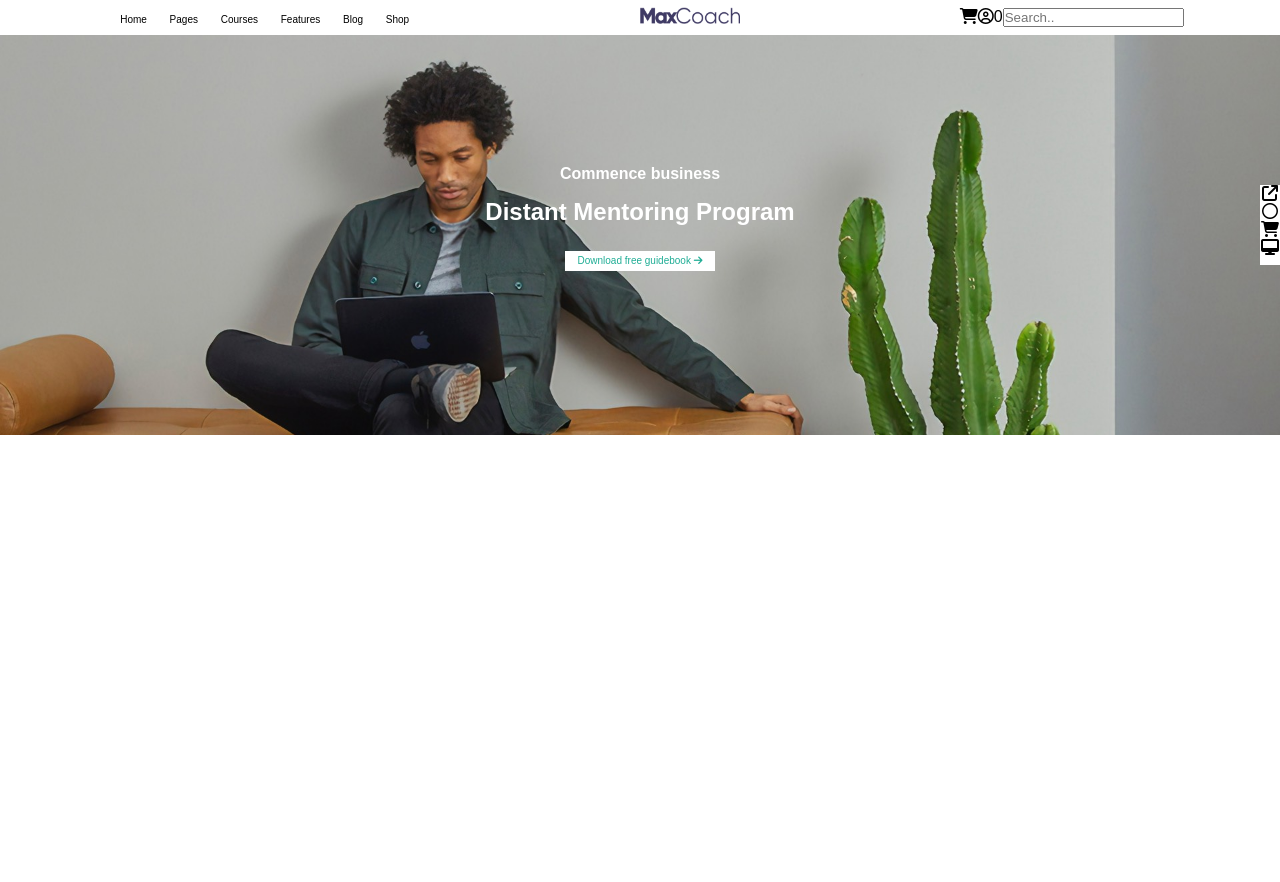
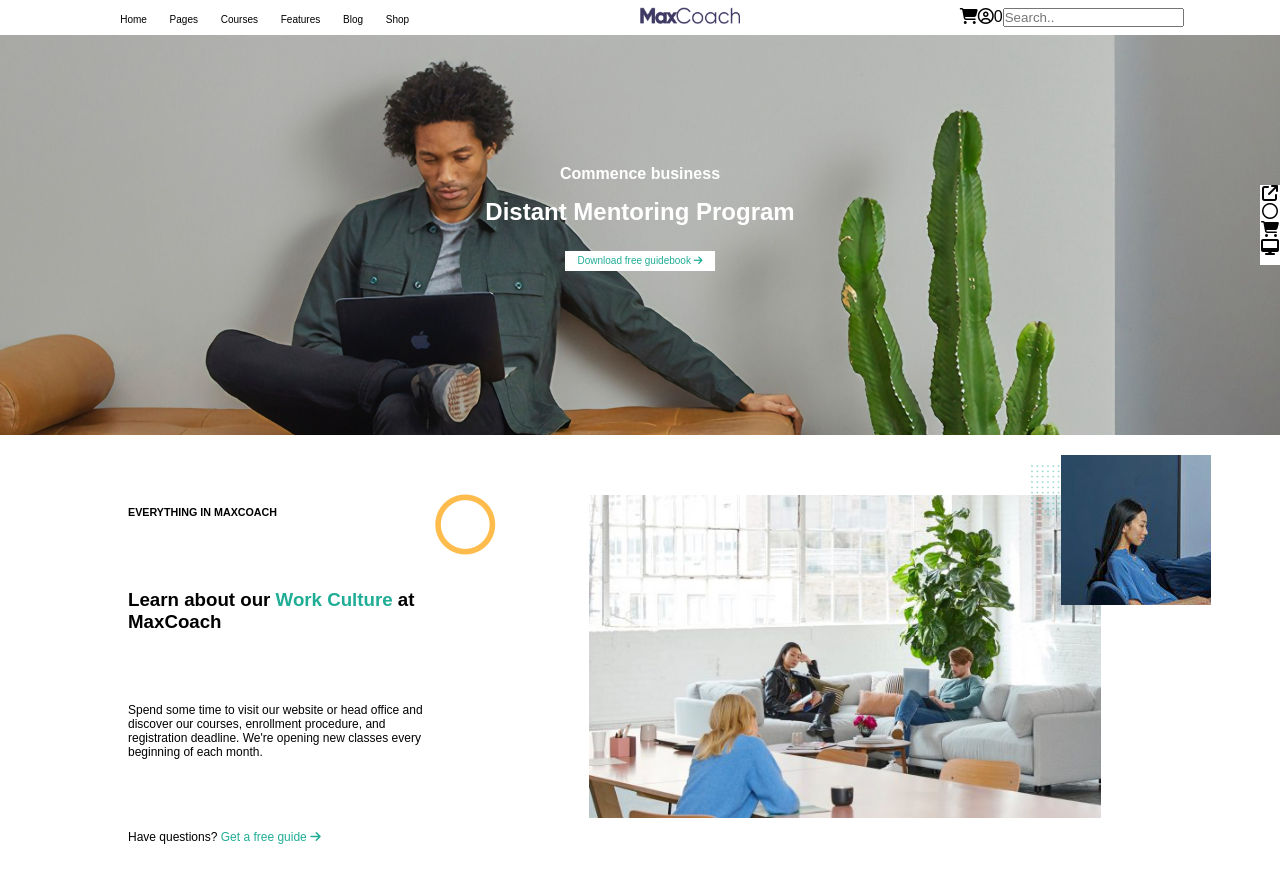
Before and after one commit to pacimarco/proj-html-vuejs, a Vue app: page / in a window 1280 px wide. Shown: the top 882 px of the page. Before the commit the page ends 800 px from the top, so only its background shows below. Built offline with nearby package versions, Linux system fonts and the light colour scheme.

Commit message:
section 1.. completare css

```diff
--- /dev/null
+++ b/src/components/MyFirstSection.vue
@@ -0,0 +1,92 @@
+<template>
+  <section class="sect-1">
+    <div class="text">
+        <h6>EVERYTHING IN MAXCOACH</h6>
+        <h3>Learn about our <span>Work Culture</span> at MaxCoach</h3>
+        <p>Spend some time to visit our website or head office and discover our courses, enrollment procedure, and registration deadline. We're opening new classes every beginning of each month.</p>
+        <p>Have questions? <a href="#">Get a free guide <i class="fa-solid fa-arrow-right"></i></a></p>
+    </div>
+    <div class="only-circle">
+        <i class="fa-regular fa-circle"></i>
+    </div>
+    <div class="img-sect1">
+        <div class="creative-circle"></div>
+        <div class="green-greed"></div>
+        <div class="small-img"></div>
+    </div>
+  </section>
+</template>
+
+<script>
+export default {
+name:"MyFirstSection",
+}
+</script>
+
+<style lang="scss">
+.img-sect1{
+    background-image: url('../assets/img/stock-full-hd-10-ohki1ayywq3cqutettrncduujpoaorifqu4relt2ts.jpg');
+    background-size: contain;
+    background-repeat: no-repeat;
+    margin-top: 60px;
+    width: 50%;
+    position: relative;
+}
+.small-img{
+    background-image: url('../assets/img/about-us-01-ohkia3qg98rq9vg3s0mn2hkflr1migdqdw370qnegc.jpg');
+    width: 150px;
+    height: 150px;
+    position: absolute;
+    z-index: 330;
+    right: -110px;
+    top:-40px;
+
+}
+.green-greed{
+    background-image: url('../assets/img/maxcoach-shape-07-100x100.png');
+    background-size: cover;
+    width: 50px;
+    height: 50px;
+    position: absolute;
+    right:20px;
+    top:-30px;
+    z-index: 200;
+
+}
+.sect-1{
+    height: 480px;
+    width: 80%;
+    display: flex;
+    margin: 0 auto;
+}
+.text{
+    width: 30%;
+    display: flex;
+    flex-direction: column;
+    justify-content: space-evenly;
+
+    p{
+        font-size: 12px;
+    }
+
+    span{
+        color: #1fad95;
+
+    }
+
+    a{
+        text-decoration: none;
+        color: #1fad95;
+    }
+
+}
+.only-circle{
+    width: 15%;
+    height: 100%;
+    margin-top: 60px;
+    i{
+        font-size: 60px;
+        color: #febc4d;
+    }
+}
+</style>
--- a/src/components/MyMain.vue
+++ b/src/components/MyMain.vue
@@ -1,10 +1,16 @@
 <template>
-  <div></div>
+  <div class="main-container">
+    <MyFirstSection/>
+  </div>
 </template>
 
 <script>
+    import MyFirstSection from './MyFirstSection.vue'
 export default {
     name:"MyMain",
+    components:{
+        MyFirstSection,
+    }
 
 }
 </script>
```
